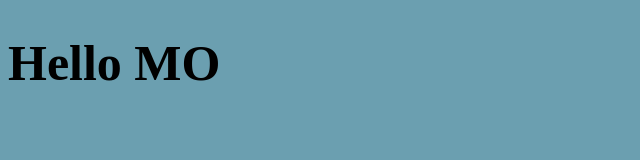
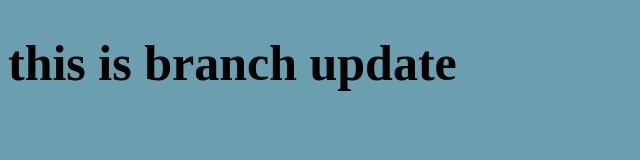
Before and after one commit to mohamedty69/sport-, a plain HTML site: page index.html in a window 1280 px wide. Shown: the whole page, without its empty margins (0-640 px from the left). Drawn offline with Linux system fonts and the light colour scheme.

Commit message:
edit in html file

```diff
--- a/index.html
+++ b/index.html
@@ -8,7 +8,7 @@
 </head>
 <body>
 
-    <h1>Hello MO</h1>
+    <h1>this is branch update</h1>
     <script src="app.js"></script>
 
 </body>
```
